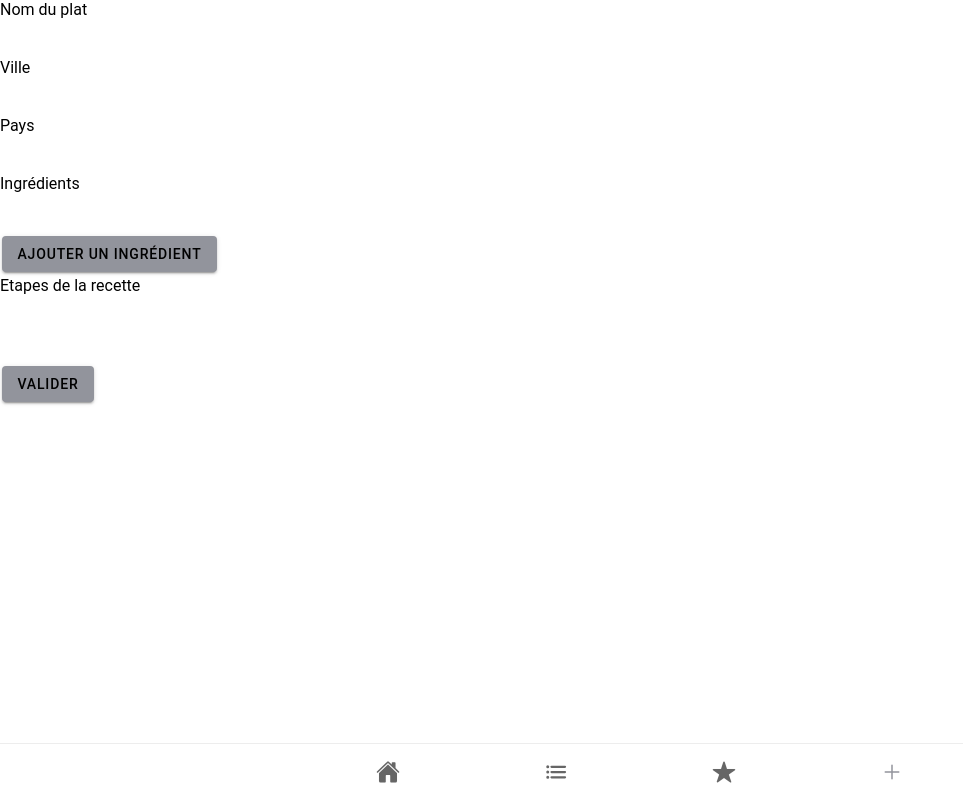
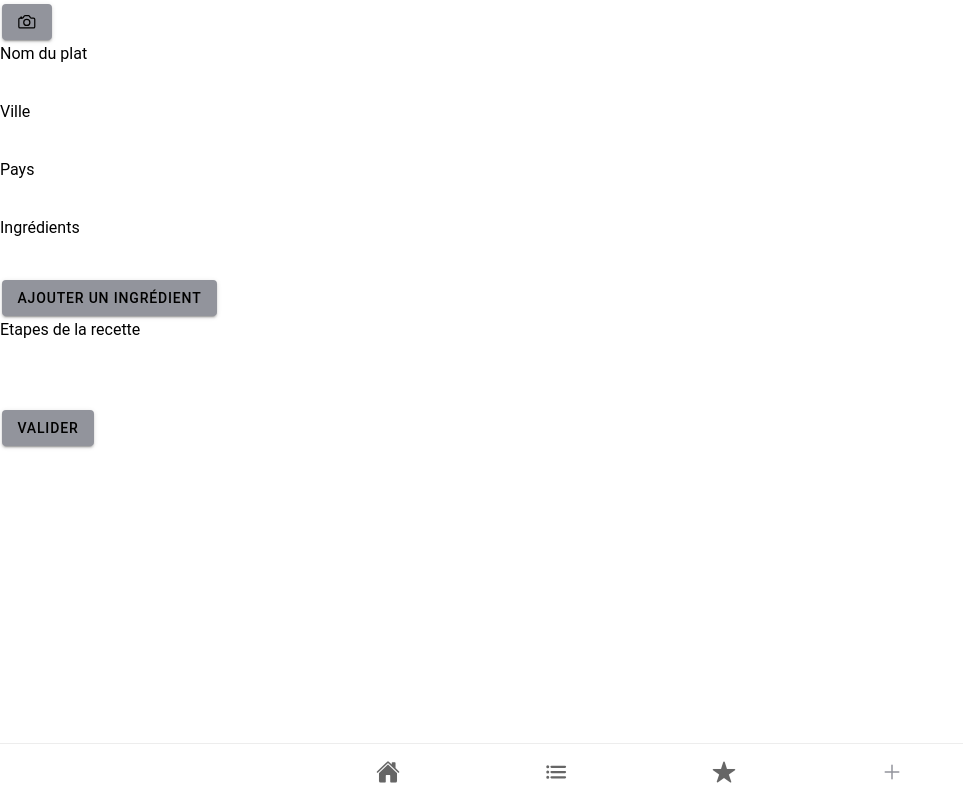
Before and after one commit to Benours/my-recipes, a React (Create React App) app: page /add in a window 1280 px wide. Shown: the whole page, without its empty margins (0-963 px from the left). Built offline with nearby package versions, Linux system fonts and the light colour scheme.

Commit message:
add picture to recipe :)

```diff
--- a/package.json
+++ b/package.json
@@ -4,11 +4,14 @@
   "private": true,
   "dependencies": {
     "@capacitor/app": "4.0.1",
+    "@capacitor/camera": "^4.1.1",
     "@capacitor/core": "4.3.0",
+    "@capacitor/filesystem": "^4.1.1",
     "@capacitor/haptics": "4.0.1",
     "@capacitor/keyboard": "4.0.1",
     "@capacitor/preferences": "^4.0.1",
     "@capacitor/status-bar": "4.0.1",
+    "@ionic/pwa-elements": "^3.1.1",
     "@ionic/react": "^6.0.0",
     "@ionic/react-router": "^6.0.0",
     "@testing-library/jest-dom": "^5.11.9",
--- a/src/pages/AddRecipe.tsx
+++ b/src/pages/AddRecipe.tsx
@@ -1,3 +1,4 @@
+import { Camera, CameraResultType, CameraSource } from "@capacitor/camera";
 import {
   IonLabel,
   IonInput,
@@ -5,7 +6,9 @@ import {
   IonTextarea,
   IonContent,
   IonPage,
+  IonIcon,
 } from "@ionic/react";
+import { cameraOutline } from "ionicons/icons";
 import React from "react";
 import "./AddRecipe.css";
 
@@ -50,11 +53,27 @@ class AddRecipe extends React.Component {
     console.log(newRecipe);
   };
 
+  takePicture = async() => {
+    const {img} = this.state;
+
+    const photo = await Camera.getPhoto({
+      resultType: CameraResultType.Uri,
+      source: CameraSource.Camera,
+      quality:100
+    })
+  }
+
   render() {
     const { ingredients } = this.state;
     return (
       <IonPage>
         <IonContent>
+          <div className="daPhoto">
+
+          </div>
+          <IonButton onClick={ this.takePicture }>
+            <IonIcon icon={cameraOutline}/>
+          </IonButton>
           <div className="whatPlateBruh">
             <IonLabel>Nom du plat</IonLabel>
             <IonInput
```
Also changed, not shown: src/components/photo.tsx (added, +19 -0 lines), 1 other file (tests, documents, lock files or other folders).
